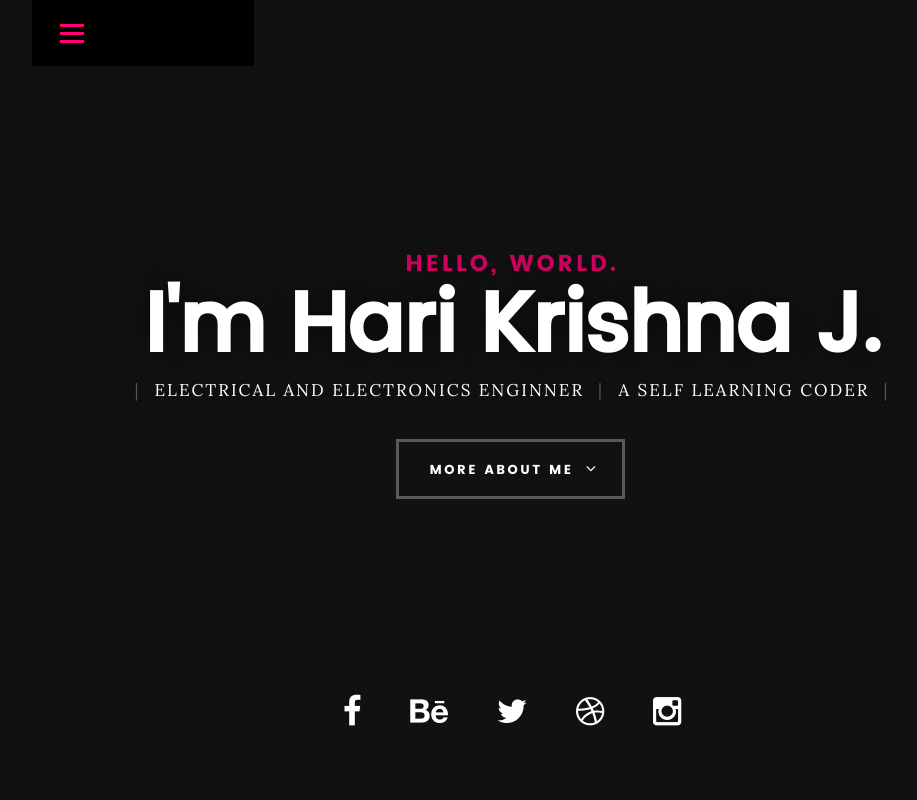
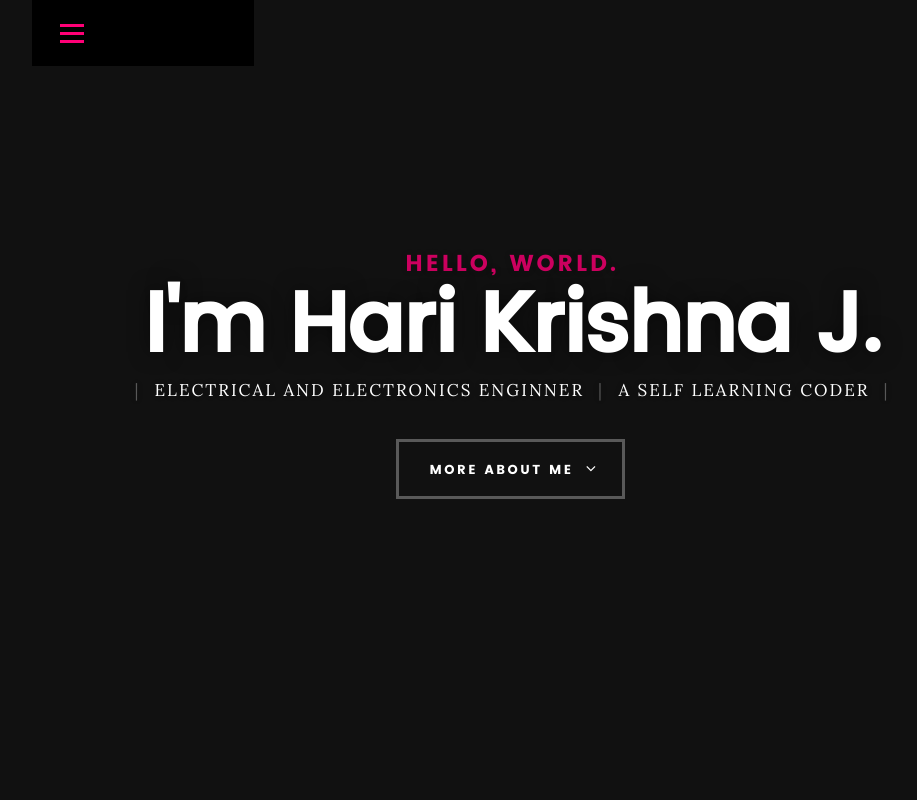
Before and after one commit to jhk0503/jhk0503.github.io, a plain HTML site: page index.html in a window 1280 px wide. Shown: the top 800 px of the page, without its empty margins (128-1045 px from the left). Drawn offline with Linux system fonts and the light colour scheme; files whose address does not match are found by name.

Commit message:
Update index.html

```diff
--- a/index.html
+++ b/index.html
@@ -87,12 +87,12 @@
    		</div>
    	</div> <!-- /intro-content -->
 
-   	<ul class="intro-social">
+   	<!-- <ul class="intro-social">
          <li><a href="#"><i class="fa fa-facebook"></i></a></li>
          <li><a href="#"><i class="fa fa-behance"></i></a></li>
          <li><a href="#"><i class="fa fa-twitter"></i></a></li>
          <li><a href="#"><i class="fa fa-dribbble"></i></a></li>
-         <li><a href="#"><i class="fa fa-instagram"></i></a></li>
+         <li><a href="#"><i class="fa fa-instagram"></i></a></li> -->
       </ul> <!-- /intro-social -->
 
    </section> <!-- /intro -->
```
